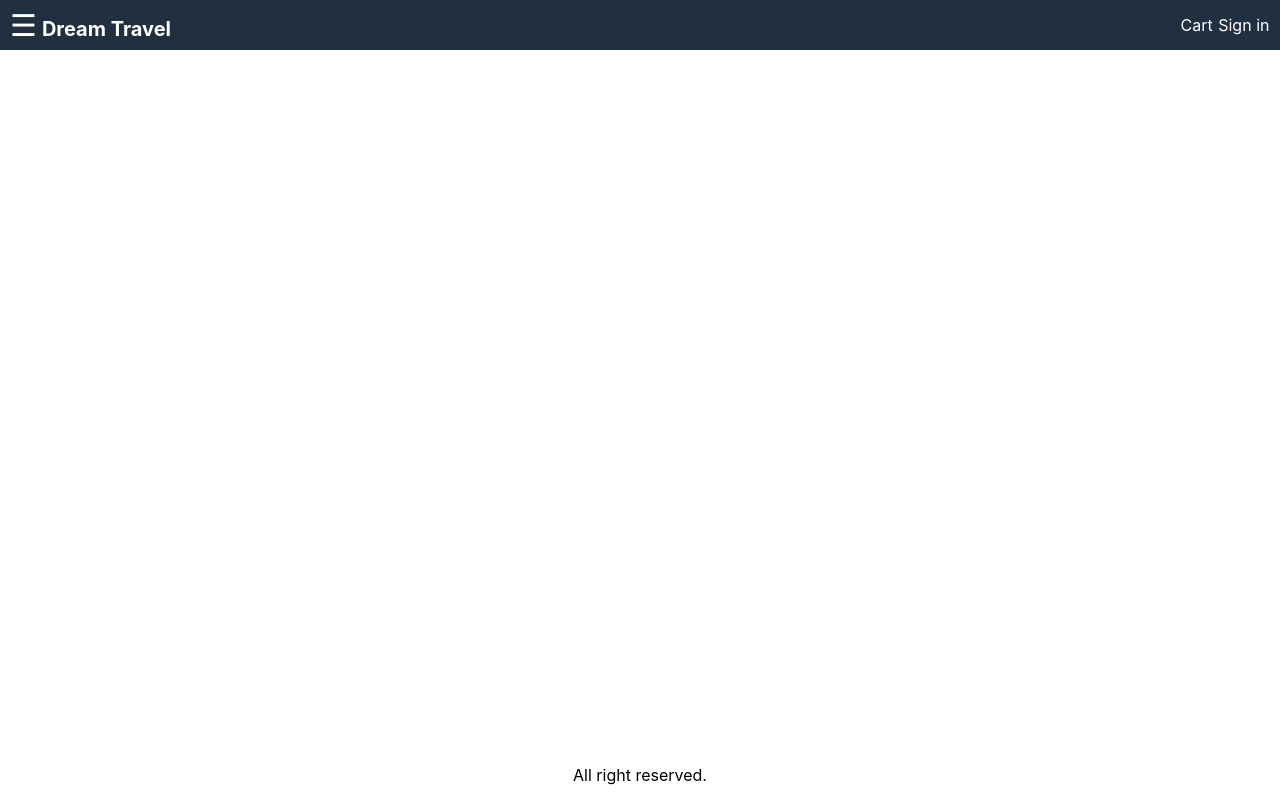
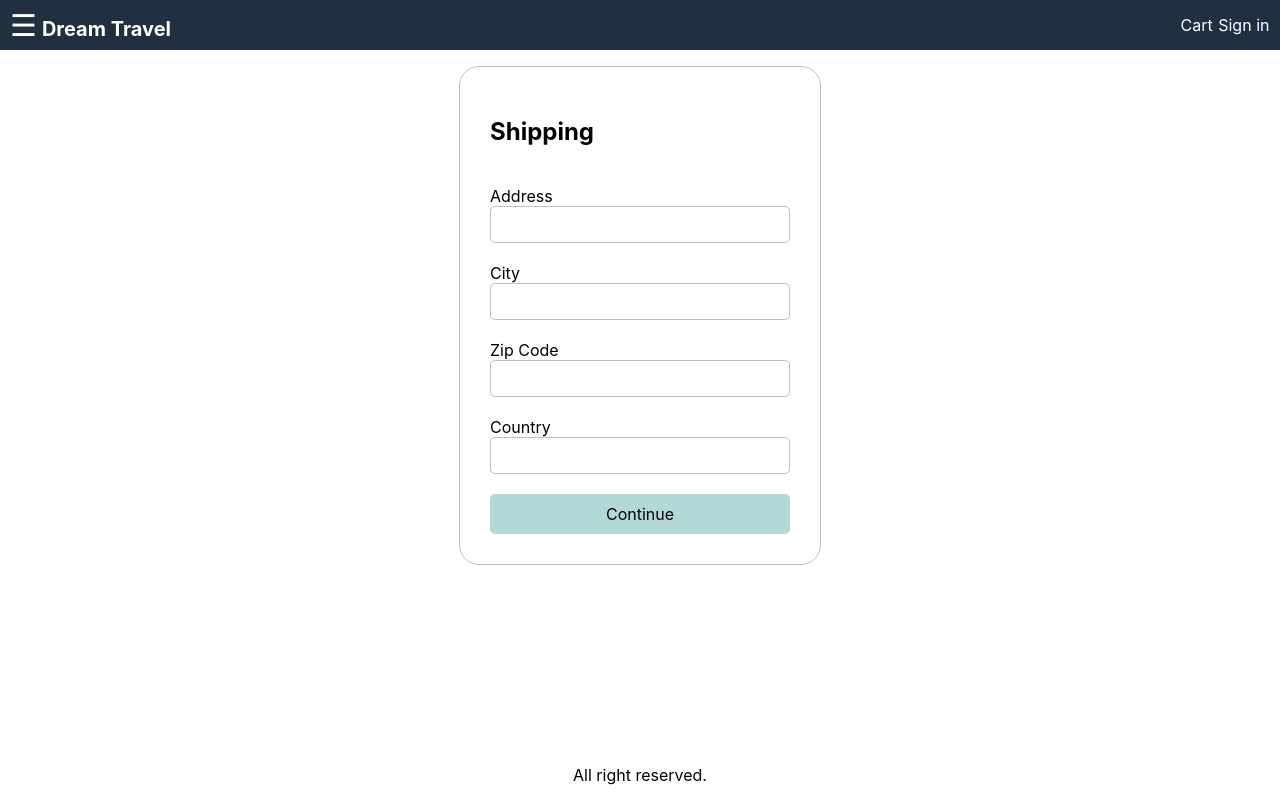
Before and after one commit to Paul-D-Dev/React-e-commerce-app, a React (Create React App) app: page /shipping in a window 1280 px wide. Built offline with nearby package versions, Linux system fonts and the light colour scheme.

Commit message:
feat : Shipping page and beginning redux cart > shipping

```diff
--- a/src/App.tsx
+++ b/src/App.tsx
@@ -7,6 +7,7 @@ import Cart from './components/Cart';
 import SignIn from './components/SignIn';
 import Register from './components/Register';
 import Travels from './pages/Travels';
+import Shipping from './pages/Shipping';
 import { useSelector } from 'react-redux';
 import { User } from './models/user';
 
@@ -72,6 +73,7 @@ const App = () => {
 
       <main className="main">
         <div className="content">
+          <Route path='/shipping' component={Shipping}></Route>
           <Route path='/travels' component={Travels}></Route>
           <Route path='/register' component={Register}></Route>
           <Route path='/signin' component={SignIn}></Route>
--- a/src/actions/cartActions.ts
+++ b/src/actions/cartActions.ts
@@ -1,4 +1,4 @@
-import { CART_ADD_ITEM, CART_REMOVE_ITEM } from './../constants/cartConstants';
+import { CART_ADD_ITEM, CART_REMOVE_ITEM, CART_SAVE_SHIPPING } from './../constants/cartConstants';
 import CartService from "../services/cart.service";
 import Cookie from 'js-cookie';
 
@@ -32,4 +32,8 @@ const removeFromCart = (productId: string) => (dispatch: any, getState: any) =>
     Cookie.set("cartItems", JSON.stringify(cartItems));
 }
 
-export {addToCart, removeFromCart};
+const saveShipping = (address: any) => (dispatch: any) => {
+    dispatch({ type: CART_SAVE_SHIPPING, payload : address});
+}
+
+export { addToCart, removeFromCart, saveShipping };
--- a/src/components/Register.tsx
+++ b/src/components/Register.tsx
@@ -1,6 +1,6 @@
-import React, { useEffect, useState } from 'react';
+import React, { useEffect, useState, FunctionComponent } from 'react';
 import { useDispatch, useSelector } from 'react-redux';
-import { Link, useHistory } from 'react-router-dom';
+import { Link, useHistory, RouteComponentProps } from 'react-router-dom';
 import './styles/sign-in.scss';
 import { User } from '../models/user';
 import { register } from '../actions/userActions';
@@ -17,7 +17,7 @@ interface Rootstate {
     userRegister: payloadUser;
 }
 
-const Register = () => {
+const Register: FunctionComponent<RouteComponentProps> = ({location}) => {
 
     const [name, setName] = useState('');
     const [email, setEmail] = useState('');
@@ -48,12 +48,14 @@ const Register = () => {
 
     const dispatch = useDispatch()
     const history = useHistory();
+    const redirect = location.search ? location.search.split("=")[1] : '/';
+
 
     useEffect(() => {
         if(userInfos) {
-            history.push('/')
+            history.push(redirect)
         }
-    }, [history, userInfos])
+    }, [history, redirect, userInfos])
 
 
     return (
@@ -73,8 +75,8 @@ const Register = () => {
                     </li>
 
                     <li>
-                        <label htmlFor="email">Name</label>
-                        <input type="Name" id="Name" onChange={(e) => setNameForm(e.target.value)}/>
+                        <label htmlFor="name">Name</label>
+                        <input type="name" id="name" onChange={(e) => setNameForm(e.target.value)}/>
                     </li>
 
                     <li>
@@ -92,7 +94,8 @@ const Register = () => {
                     </li>
 
                     <li>
-                        Already have an account ? <Link to='/signin' className="button secondary text-center">Sign-In</Link>
+                        Already have an account ?
+                        <Link to={redirect === '/' ? "/signin" : "/register?redirect=" + redirect} className="button secondary text-center">Sign-In</Link>
                     </li>
 
                 </ul>
--- a/src/components/SignIn.tsx
+++ b/src/components/SignIn.tsx
@@ -1,6 +1,6 @@
-import React, { useEffect, useState } from 'react';
+import React, { useEffect, useState, FunctionComponent } from 'react';
 import { useDispatch, useSelector } from 'react-redux';
-import { Link, useHistory } from 'react-router-dom';
+import { Link, useHistory, RouteComponentProps } from 'react-router-dom';
 import { signin } from '../actions/userActions';
 import './styles/sign-in.scss';
 import { User } from '../models/user';
@@ -17,7 +17,7 @@ interface Rootstate {
     userSignin: payloadUser;
 }
 
-const SignIn = () => {
+const SignIn: FunctionComponent<RouteComponentProps> = ({location}) => {
 
     const [email, setEmail] = useState('');
     const [password, setPassword] = useState('');
@@ -42,12 +42,13 @@ const SignIn = () => {
 
     const dispatch = useDispatch()
     const history = useHistory();
+    const redirect = location.search ? location.search.split("=")[1] : '/';
 
     useEffect(() => {
         if(userInfos) {
-            history.push('/')
+            history.push(redirect)
         }
-    }, [history, userInfos])
+    }, [history, redirect, userInfos])
 
 
     return (
@@ -86,7 +87,7 @@ const SignIn = () => {
                     </li>
 
                     <li>
-                        <Link to='/register' className="button secondary text-center">Create your Dream Traval account</Link>
+                        <Link to={redirect === '/' ? "/register" : "/register?redirect=" + redirect} className="button secondary text-center">Create your Dream Traval account</Link>
                     </li>
                 </ul>
 
--- a/src/constants/cartConstants.ts
+++ b/src/constants/cartConstants.ts
@@ -1,2 +1,3 @@
 export const CART_ADD_ITEM = "CART_ADD_ITEM";
 export const CART_REMOVE_ITEM = "CART_REMOVE_ITEM";
+export const CART_SAVE_SHIPPING = "CART_SAVE_SHIPPING";
--- /dev/null
+++ b/src/pages/Shipping.tsx
@@ -0,0 +1,82 @@
+import React, { useState } from 'react';
+import { useDispatch } from 'react-redux';
+import { saveShipping } from '../actions/cartActions';
+
+
+
+
+const Shipping = () => {
+
+    const [address, setAddress] = useState('');
+    const [city, setCity] = useState('');
+    const [country, setCountry] = useState('');
+    const [zip, setZip] = useState('');
+
+    const setAddressInput = (address : string) => {
+        setAddress(address);
+    };
+
+    const setCityInput = (city : string) => {
+        setCity(city);
+    };
+
+    const setCountryInput = (country: string) => {
+        setCountry(country);
+    };
+
+    const setZipInput = (zip: string) => {
+        setZip(zip);
+    };
+
+    const dispatch = useDispatch();
+
+    const submitHandler = (e: React.FormEvent<HTMLFormElement>) => {
+        e.preventDefault();
+        dispatch(saveShipping({address, city, country, zip}))
+    };
+
+
+    return (
+        <div className='form'>
+
+        <form onSubmit={submitHandler}>
+
+            <ul className="form-container">
+
+                <li>
+                    <h2>Shipping</h2>
+                </li>
+
+                <li>
+                    <label htmlFor="address">Address</label>
+                    <input type="text" id="address" onChange={(e) => setAddressInput(e.target.value)}/>
+                </li>
+
+                <li>
+                    <label htmlFor="city">City</label>
+                    <input type="text" id="city" onChange={(e) => setCityInput(e.target.value)}/>
+                </li>
+
+                <li>
+                    <label htmlFor="zip">Zip Code</label>
+                    <input type="text" name="zip" id="zip" onChange={(e) => setZipInput(e.target.value)}/>
+                </li>
+
+                <li>
+                    <label htmlFor="country">Country</label>
+                    <input type="text" name="country" id="country" onChange={(e) => setCountryInput(e.target.value)}/>
+                </li>
+
+                <li>
+                    <button type="submit" className="button primary">Continue</button>
+                </li>
+
+            </ul>
+
+        </form>
+
+    </div>
+    )
+}
+
+export default Shipping;
--- a/src/reducers/cartReducer.ts
+++ b/src/reducers/cartReducer.ts
@@ -1,10 +1,11 @@
-import { CART_REMOVE_ITEM } from './../constants/cartConstants';
+import { CART_REMOVE_ITEM, CART_SAVE_SHIPPING } from './../constants/cartConstants';
 import { CART_ADD_ITEM } from "../constants/cartConstants";
 import { ProductReducer } from './../models/product';
 
 
 type ActionCart = {type : 'CART_ADD_ITEM', product: ProductReducer}
                 | {type : 'CART_REMOVE_ITEM', payload: string}
+                | {type : 'CART_SAVE_SHIPPING', payload: {}}
 
 const cartItems: ProductReducer[] = []
 
@@ -21,6 +22,8 @@ const cartReducer = (state = {cartItems}, action: ActionCart) => {
         case CART_REMOVE_ITEM:
             const productId = action.payload
             return {cartItems : state.cartItems.filter(x => x._id !== productId )};
+        case CART_SAVE_SHIPPING:
+            return {...state, shipping : action.payload}
         default :
             return state;
     }
```
